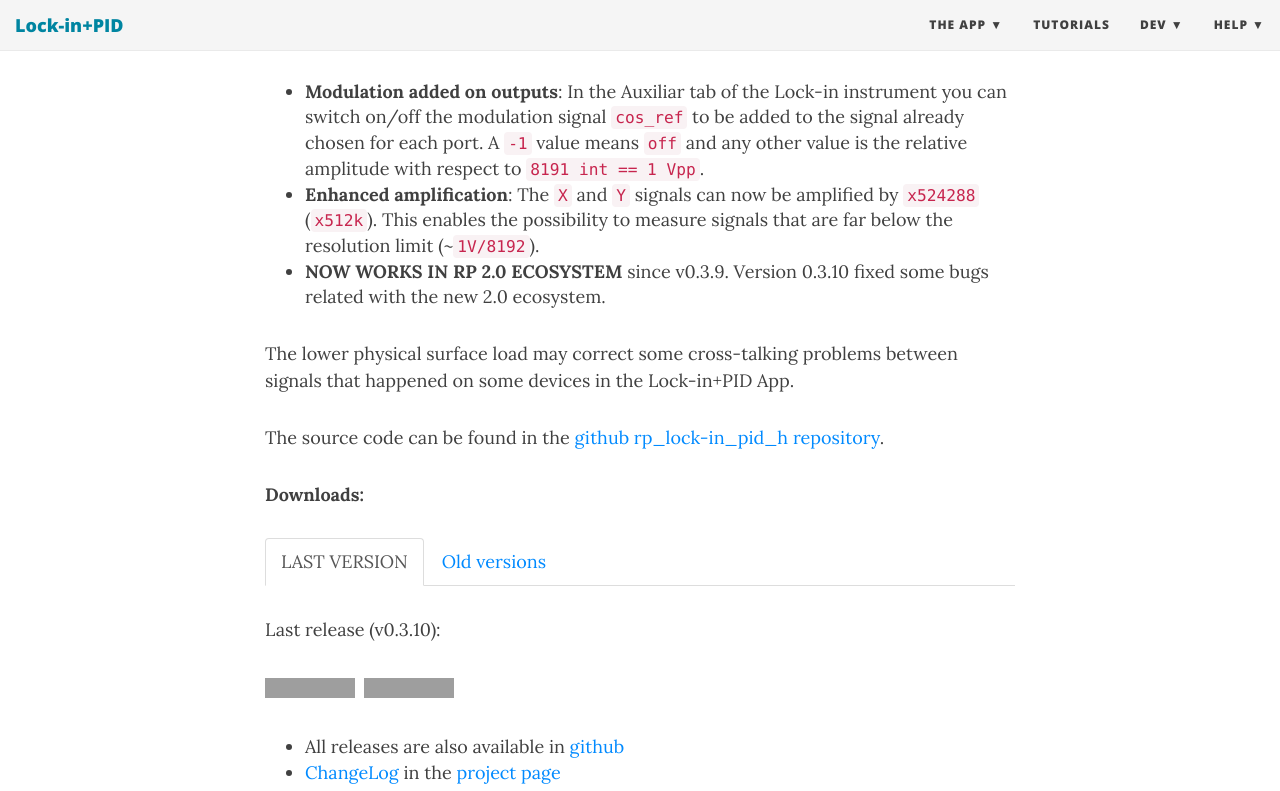
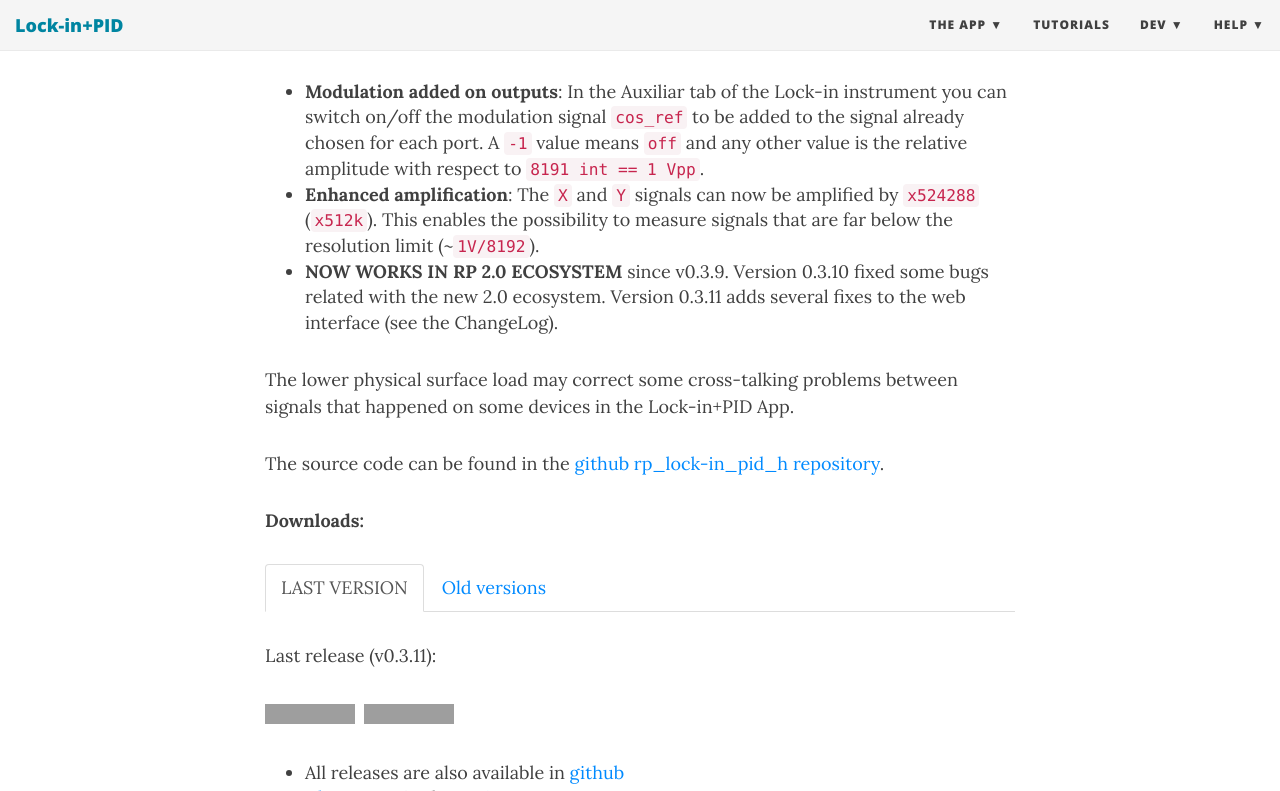
Before and after one commit to marceluda/rp_lock-in_pid, a Jekyll site: the page built from Derivated.md, in a window 1280 px wide and 900 px high, scrolled down 973 px, cut to the strip 0-791 px from the top of the window. Built offline with Jekyll 4.4.1, drawn with Linux system fonts in a browser that asks for light colours; nearby versions of some CDN libraries; grey boxes are pictures that could not be loaded.

Commit message:
Lock-in+PID H: publicar v0.3.11-17 como última versión
v0.3.10-4 pasa a la tabla de versiones viejas.

Co-Authored-By: Claude Opus 5.5 <noreply@anthropic.com>

```diff
--- a/Derivated.md
+++ b/Derivated.md
@@ -41,11 +41,12 @@ The new features are:
   - **Enhanced amplification**: The `X` and `Y` signals can now be amplified by `x524288` (`x512k`).
     This enables the possibility to measure signals that are far below the resolution limit (~`1V/8192`).
   - **NOW WORKS IN RP 2.0 ECOSYSTEM** since v0.3.9. Version 0.3.10 fixed some bugs related with the new 2.0 ecosystem.
+    Version 0.3.11 adds several fixes to the web interface (see the ChangeLog).
 
 The lower physical surface load may correct some cross-talking problems between signals that happened on some devices
 in the Lock-in+PID App.
 
-The source code can be found in the [github rp_lock-in_pid_h repository](https://github.com/marceluda/rp_lock-in_pid_h/tree/v0.3.10).
+The source code can be found in the [github rp_lock-in_pid_h repository](https://github.com/marceluda/rp_lock-in_pid_h/tree/v0.3.11).
 
 **Downloads:**
 
@@ -57,9 +58,9 @@ The source code can be found in the [github rp_lock-in_pid_h repository](https:/
 <div class="tab-content">
 <div id="h-now" class="tab-pane fade in active" markdown="1">
 
-Last release (v0.3.10):
+Last release (v0.3.11):
 
-{% include download-badge.html file="lock_in+pid_harmonic-0.3.10-4-devbuild.tar.gz" label="v0.3.10-4" %} {% include download-badge.html file="lock_in+pid_harmonic-0.3.10-4-devbuild.zip" label="v0.3.10-4" %}
+{% include download-badge.html file="lock_in+pid_harmonic-0.3.11-17-devbuild.tar.gz" label="v0.3.11-17" %} {% include download-badge.html file="lock_in+pid_harmonic-0.3.11-17-devbuild.zip" label="v0.3.11-17" %}
 
 </div>
 <div id="h-old" class="tab-pane fade" markdown="1">
@@ -68,6 +69,7 @@ Old releases:
 
 | Version | Downloads |
 |---------|-----------|
+| **v0.3.10** | {% include download-badge.html file="lock_in+pid_harmonic-0.3.10-4-devbuild.tar.gz" label="v0.3.10-4" %} {% include download-badge.html file="lock_in+pid_harmonic-0.3.10-4-devbuild.zip" label="v0.3.10-4" %} |
 | **v0.3.9** | {% include download-badge.html file="lock_in+pid_harmonic-0.3.9-0-devbuild.tar.gz" label="v0.3.9-0" %} {% include download-badge.html file="lock_in+pid_harmonic-0.3.9-0-devbuild.zip" label="v0.3.9-0" %} |
 | **v0.3.7** | {% include download-badge.html file="lock_in+pid_harmonic-0.3.7-22-devbuild.tar.gz" label="v0.3.7-22" %} {% include download-badge.html file="lock_in+pid_harmonic-0.3.7-22-devbuild.zip" label="v0.3.7-22" %} |
 |            | {% include download-badge.html file="lock_in+pid_harmonic-0.3.7-21-devbuild.tar.gz" label="v0.3.7-21" %} {% include download-badge.html file="lock_in+pid_harmonic-0.3.7-21-devbuild.zip" label="v0.3.7-21" %} |
```
Also changed, not shown: 2 other files.
